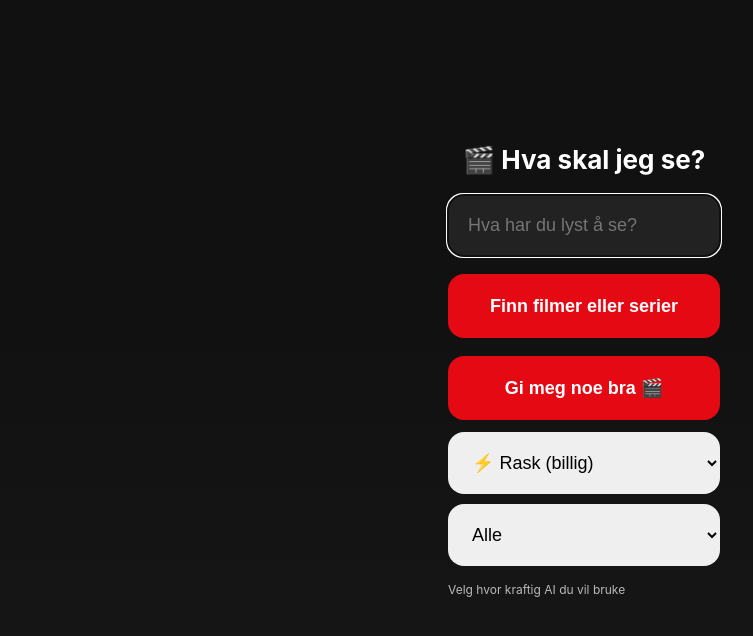
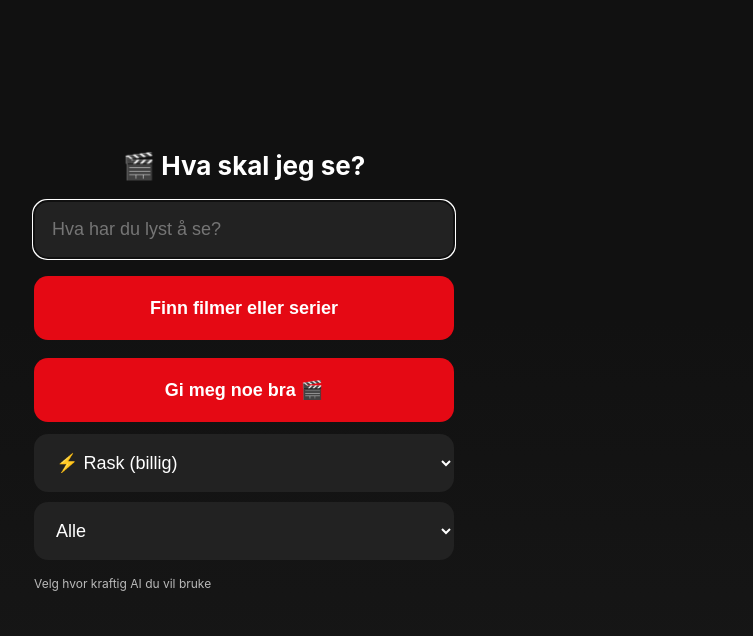
Before and after one commit to hdybdahl94-rgb/movie-finder, a React (Vite) app: page / in a window 1280 px wide. Shown: the top 636 px of the page, without its empty margins (56-809 px from the left). Built offline with nearby package versions, Linux system fonts and the light colour scheme.

Commit message:
mobil fiks

```diff
--- a/src/style.css
+++ b/src/style.css
@@ -1,13 +1,18 @@
 /* RESET */
+html, body, #root {
+  margin: 0;
+  width: 100%;
+  height: 100%;
+}
+
 body {
-  margin: 0;
   font-family: -apple-system, BlinkMacSystemFont, sans-serif;
   background: linear-gradient(180deg, #111 0%, #111 40%, #181818 100%);
   color: #fff;
   font-size: 17px;
 }
 
-/* CONTAINER */
+/* CONTAINER – MOBIL */
 .container {
   width: 100%;
   min-height: 100dvh;
@@ -20,7 +25,7 @@ body {
   width: 100%;
 }
 
-/* EMPTY STATE (mobil først) */
+/* EMPTY SCREEN (mobil) */
 .container.empty .content {
   min-height: 100dvh;
 
@@ -28,7 +33,7 @@ body {
   flex-direction: column;
   justify-content: center;
 
-  padding-bottom: 40px; /* flytter litt opp -> bedre UX */
+  padding-bottom: 40px;
 }
 
 /* TITLE */
@@ -40,22 +45,32 @@ h1 {
 
 /* FORM */
 form {
-  width: 100%;
   display: flex;
   flex-direction: column;
   gap: 18px;
 }
 
-/* INPUTS */
+/* CONTROLS */
 input,
 button,
 select {
   width: 100%;
-  padding: 20px;
+  padding: 18px;
   font-size: 18px;
-  border-radius: 16px;
+  border-radius: 14px;
   border: none;
   box-sizing: border-box;
+}
+
+/* BUTTON FIX (like størrelse) */
+button {
+  height: 64px;
+  display: flex;
+  align-items: center;
+  justify-content: center;
+  background: #e50914;
+  color: white;
+  font-weight: bold;
 }
 
 /* INPUT */
@@ -64,12 +79,10 @@ input {
   color: #fff;
 }
 
-/* BUTTON */
-button {
-  background: #e50914;
-  color: white;
-  font-weight: bold;
-  height: 64px;
+/* SELECT */
+select {
+  background: #222;
+  color: #fff;
 }
 
 /* RESULTS */
@@ -98,18 +111,7 @@ button {
   border-radius: 10px;
 }
 
-/* TEXT */
-.card-content h3 {
-  margin: 0;
-  font-size: 18px;
-}
-
-.card-content p {
-  margin: 0;
-  font-size: 15px;
-}
-
-/* ✅ DESKTOP */
+/* DESKTOP FIX */
 @media (min-width: 768px) {
 
   body {
@@ -117,7 +119,6 @@ button {
     justify-content: center;
   }
 
-  /* EN kolonne i midten */
   .container {
     max-width: 600px;
   }
@@ -125,8 +126,8 @@ button {
   /* startskjerm */
   .container.empty {
     display: flex;
+    justify-content: center;
     align-items: center;
-    justify-content: center;
   }
 
   .container.empty .content {
```
